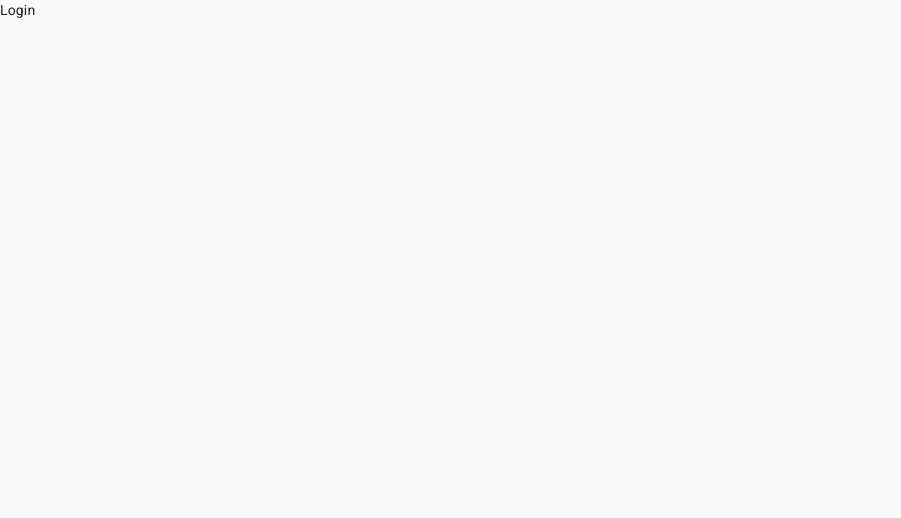
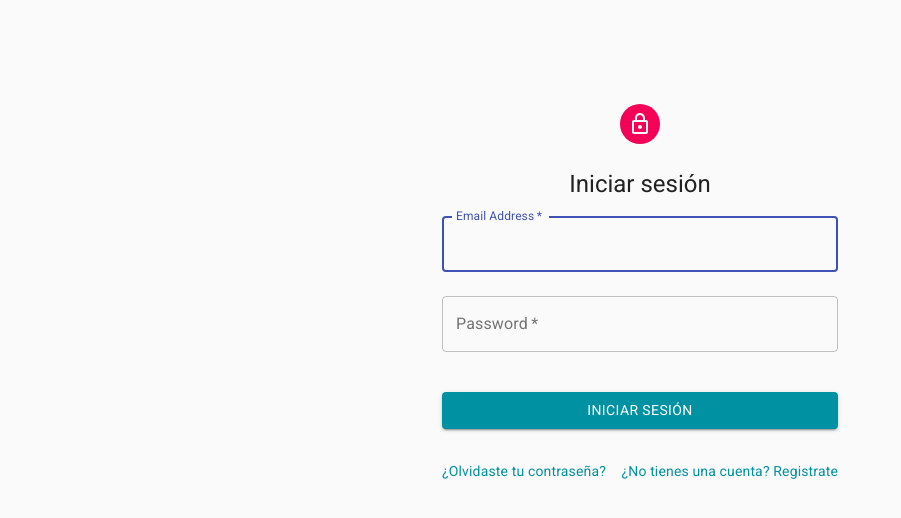
Before and after one commit to NinoVictor/LisBank-WEB, a React (Create React App) app: page /login in a window 1280 px wide. Shown: the top 518 px of the page, without its empty margins (0-901 px from the left). Built offline with nearby package versions, Linux system fonts and the light colour scheme.

Commit message:
Implementación de GUI Login

```diff
--- a/src/containers/Login.tsx
+++ b/src/containers/Login.tsx
@@ -1,11 +1,68 @@
+import { Container } from "@material-ui/core";
 import { FC } from "react";
+import { makeStyles } from '@material-ui/core/styles';
+import LockOutlinedIcon from '@material-ui/icons/LockOutlined';
+import Avatar from '@material-ui/core/Avatar';
+import Typography from '@material-ui/core/Typography';
+import TextField from '@material-ui/core/TextField';
+import Button from '@material-ui/core/Button';
+import Link from '@material-ui/core/Link';
+import Grid from '@material-ui/core/Grid';
+
+const useStyles = makeStyles((theme) => ({
+  paper:{
+    marginTop: theme.spacing(10),
+    display: 'flex',
+    flexDirection: 'column',
+    alignItems: 'center',
+  },
+  avatar: {
+    margin: theme.spacing(3),
+    backgroundColor: theme.palette.secondary.main,
+  },
+  submit: {
+    backgroundColor:"#0091A2",
+    margin: theme.spacing(4, 0, 4),
+    '&:hover': {
+      backgroundColor: "#007C8B",
+      borderColor: '#0062cc',
+      boxShadow: 'none',
+    },
+  },
+  text:{
+    color: "#0091A2",
+  }
+}));
+
 
 
 const Login: FC<{}> = () => {
+  const classes = useStyles();
+
   return (
-    <>
-      <div>Login</div>
-    </>
+    <Container component="main" maxWidth="xs">
+      <div className={classes.paper}>
+        <Avatar className={classes.avatar}>
+          <LockOutlinedIcon />
+        </Avatar>
+        <Typography component="h1" variant="h5">Iniciar sesión</Typography>
+        <form>
+          <TextField variant="outlined" margin="normal" required fullWidth id="email" label="Email Address" name="email"  autoComplete="email" autoFocus/>
+          <TextField variant="outlined" margin="normal" required fullWidth id="password" label="Password" name="password"  autoComplete="current-password" type="password"/>
+          <Button type="submit" fullWidth variant="contained" color="primary" className={classes.submit}>Iniciar sesión</Button>
+          <Grid container>
+            <Grid item xs>
+              <Link href="#" variant="body2" className={classes.text}>¿Olvidaste tu contraseña?</Link>
+            </Grid>
+            <Grid item>
+              <Link href="#" variant="body2" className={classes.text}>
+                {"¿No tienes una cuenta? Registrate"}
+              </Link>
+            </Grid>
+          </Grid>
+        </form>
+      </div>
+    </Container>
   );
 };
 
```
